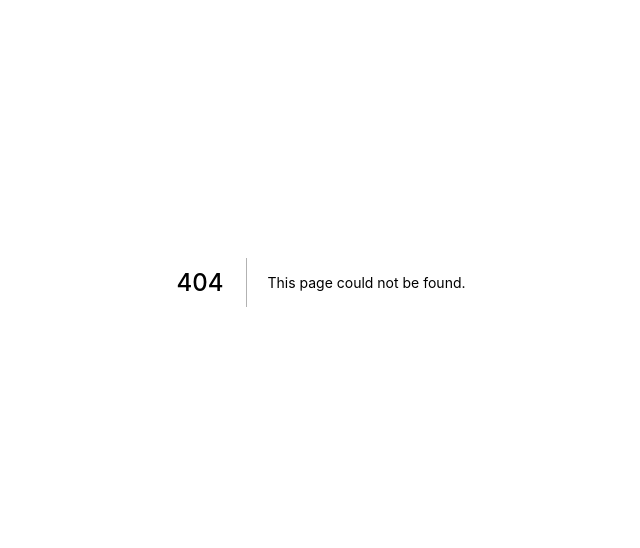
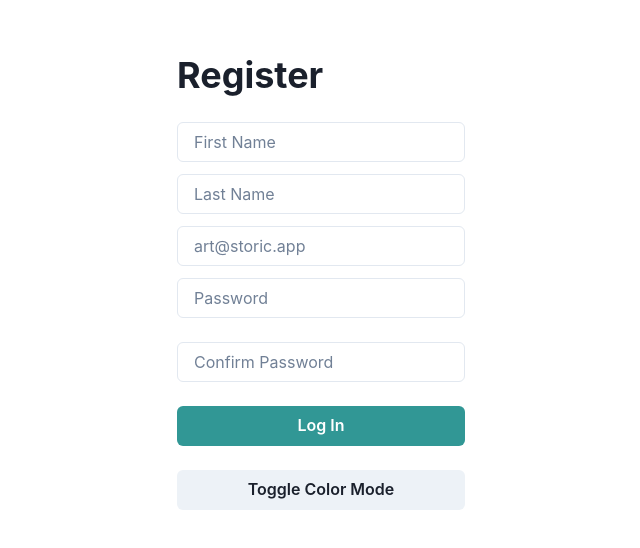
Before and after one commit to StoricApp/StoricApp, a Next.js app: page /register in a window 1280 px wide. Before the commit this address had no page. Shown: the part 118-666 px from the top of the page, without its empty margins (319-959 px from the left). Built offline with nearby package versions, Linux system fonts and the light colour scheme.

Commit message:
Styled login and registration

```diff
--- /dev/null
+++ b/pages/register/index.js
@@ -0,0 +1,19 @@
+import Head from 'next/head'
+import Register from '../../src/views/Register'
+import { Flex, Heading, Input, Button, useColorMode, useColorModeValue } from '@chakra-ui/react'
+
+const Index = () => {
+
+  return(
+    <>
+      <Head>
+        <title>Storic | Log In</title>
+        <meta name="description" content="Generated by create next app" />
+        <link rel="icon" href="/favicon.ico" />
+      </Head>
+      <Register />
+    </>
+  )
+}
+
+export default Index
--- /dev/null
+++ b/src/views/Register/index.js
@@ -0,0 +1,30 @@
+import React from 'react'
+import {
+  Flex,
+  Heading,
+  Input,
+  Button,
+  useColorMode,
+  useColorModeValue
+} from '@chakra-ui/react'
+
+export default function Login() {
+
+  const { toggleColorMode } = useColorMode()
+  const formBackground = useColorModeValue("gray.100", "gray.700")
+
+  return (
+    <Flex height="100vh" alignItems="center" justifyContent="center">
+      <Flex direction="column" background="formBackground" p={12} rounded={6} w={'30vw'} maxW = {'600px'}>
+        <Heading mb={6}>Register</Heading>
+        <Input placeholder="First Name" varient="filled" mb={3} type="text" />
+        <Input placeholder="Last Name" varient="filled" mb={3} type="text" />
+        <Input placeholder="art@storic.app" varient="filled" mb={3} type="email" />
+        <Input placeholder="Password" varient="filled" mb={6}type="password" />
+        <Input placeholder="Confirm Password" varient="filled" mb={6}type="password" />
+        <Button mb={6} colorScheme="teal">Log In</Button>
+        <Button onClick={toggleColorMode}>Toggle Color Mode</Button>
+      </Flex>
+    </Flex>
+  )
+}
```
Also changed, not shown: pages/login.js (deleted, +0 -28 lines), pages/login/index.js (added, +19 -0 lines), src/views/Login/index.js (added, +27 -0 lines).
